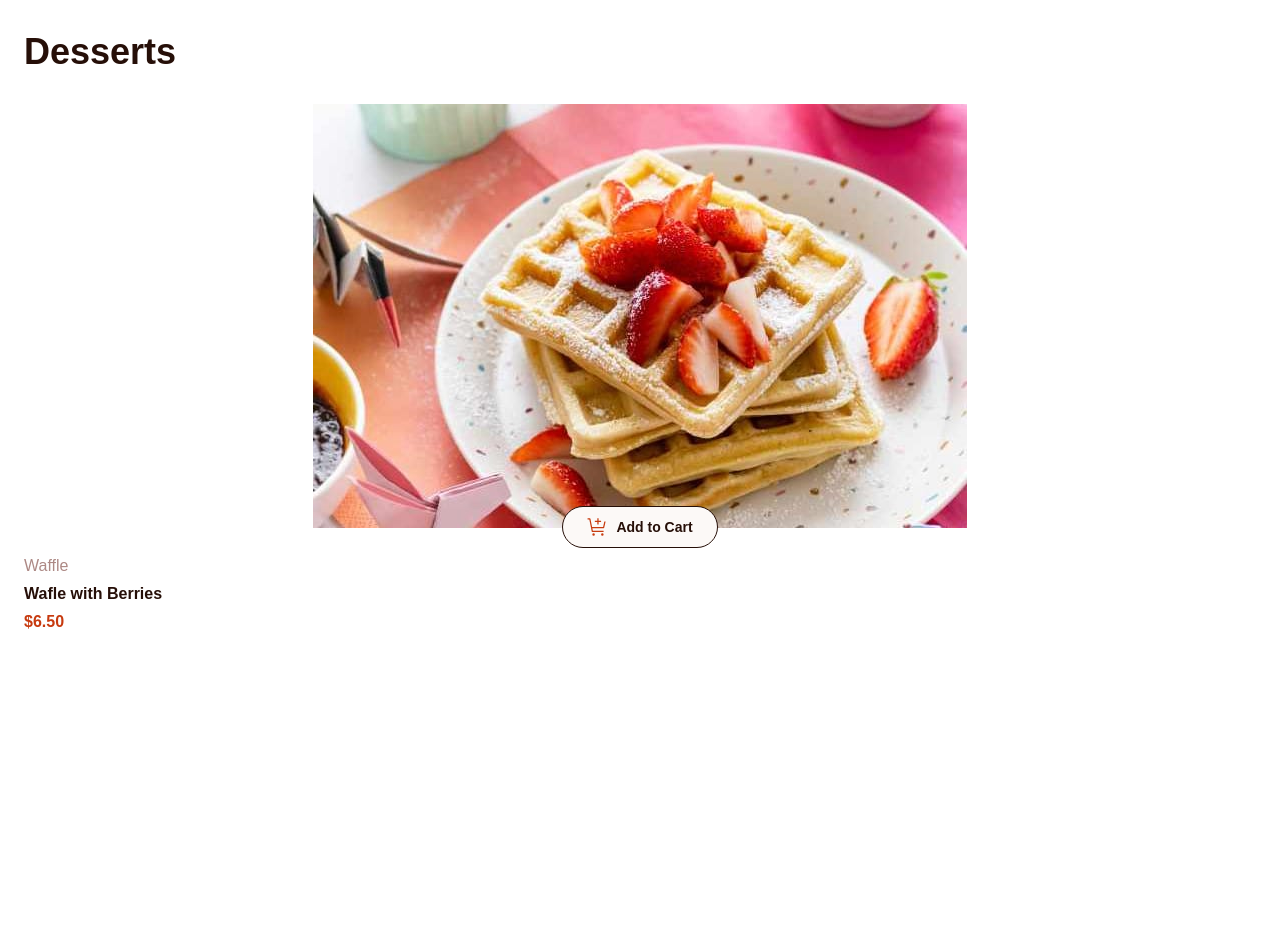
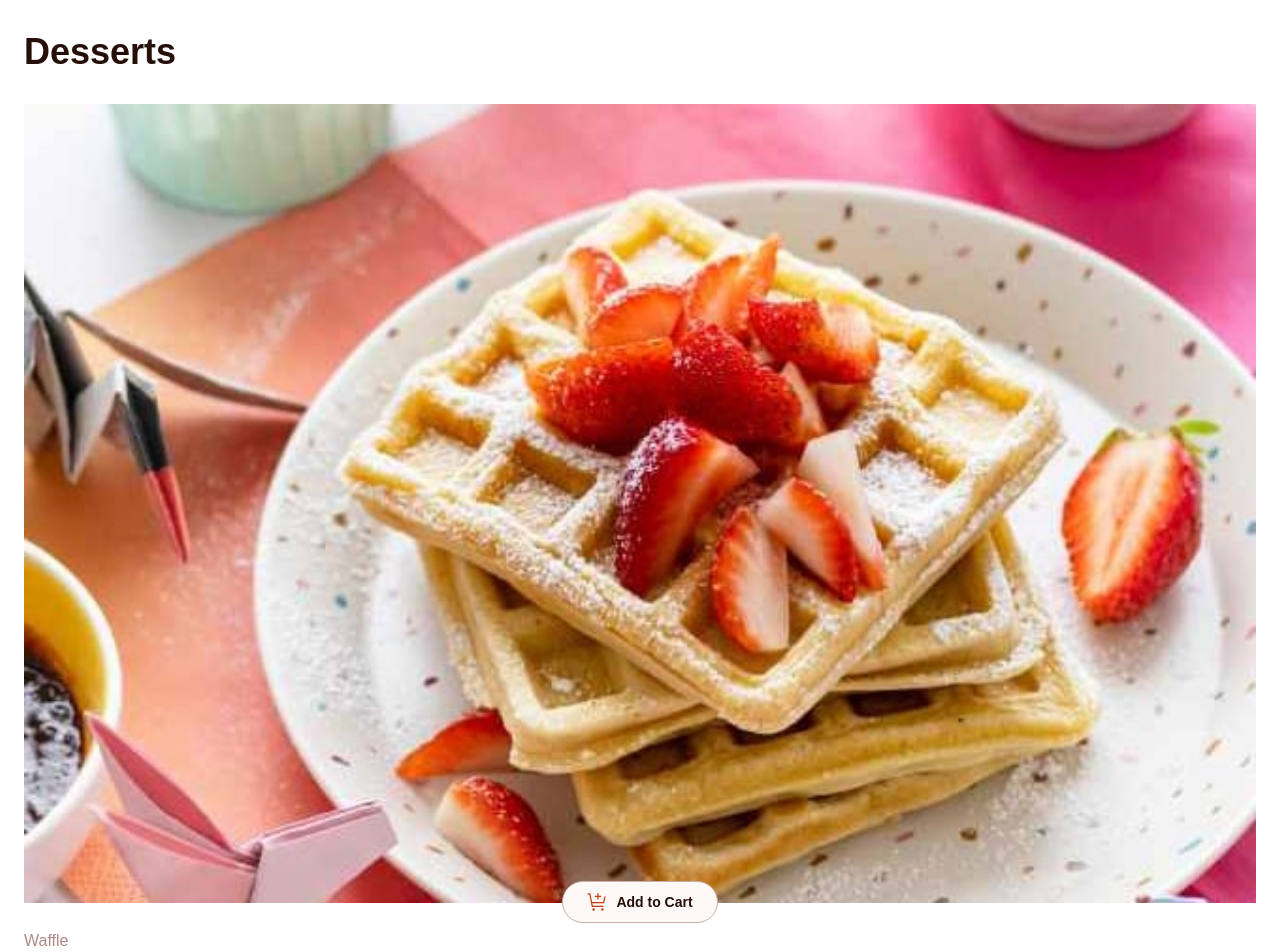
Before and after one commit to Udeme01/ProductFoodList, a React (Vite) app: page / in a window 1280 px wide. Shown: the top 952 px of the page. Before the commit the page ends 800 px from the top, so only its background shows below. Built offline with nearby package versions, Linux system fonts and the light colour scheme.

Commit message:
created a desserts component to for my desserts lists

```diff
--- a/src/components/Desserts.jsx
+++ b/src/components/Desserts.jsx
@@ -1,24 +1,74 @@
+import { useState, useEffect } from "react";
 import waffleImg from "../assets/images/image-waffle-mobile.jpg";
-import cartIconAdd from "../assets/images/icon-add-to-cart.svg";
+import addToCart from "../assets/images/icon-add-to-cart.svg";
+
+// import { fetchDesserts } from "../http";
 
 const Desserts = () => {
+  const [dessertLists, setDessertLists] = useState([]);
+  const [isFetching, setIsFetching] = useState(false);
+  const [error, setError] = useState();
+
+  useEffect(() => {
+    const fetchDesserts = async () => {
+      try {
+        setIsFetching(true);
+
+        const response = await fetch("http://localhost:5173/data.json");
+        const resData = await response.json();
+
+        if (!response.ok) {
+          throw new Error("Failed to fetch desserts");
+        }
+
+        console.log(resData);
+        setDessertLists(resData);
+        setIsFetching(false);
+      } catch (error) {
+        console.log(error);
+        setError({
+          message:
+            error.message ||
+            "Could not fetch desserts, please try again later. ",
+        });
+        setIsFetching(false);
+      }
+      //   setIsFetching(false);
+    };
+
+    fetchDesserts();
+  }, []);
+
   return (
     <main className="font-redHat text-rose900 m-6">
       <h1 className="font-redHat700 text-4xl my-8">Desserts</h1>
 
       <section>
-        <div className="relative flex flex-col items-center">
-          <img src={waffleImg} />
-          <button className="absolute -bottom-5 font-redHat600 text-rose900 text-sm bg-rose50 flex items-center justify-center px-6 py-[10px] border rounded-full">
-            <img src={cartIconAdd} className="mr-2" />
+        <ul>
+          {isFetching && <p>Fetching desserts lists...</p>}
+          {!isFetching && (
+            <li>
+              <div className="relative flex flex-col">
+                <img src={waffleImg} alt="Waffle with Berries" />
+                <button className="absolute -bottom-5 font-redHat600 text-rose900 text-sm bg-rose50 flex self-center justify-self-center px-6 py-[10px] border border-rose300 rounded-full">
+                  <img
+                    src={addToCart}
+                    alt="icon-add-to-cart"
+                    className="mr-2"
+                  />
                   Add to Cart
                 </button>
               </div>
               <div className="leading-7 mt-6">
                 <p className="text-rose400">Waffle</p>
-          <h3 className="text-rose900 font-redHat600">Wafle with Berries</h3>
+                <h3 className="text-rose900 font-redHat600">
+                  Waffle with Berries
+                </h3>
                 <p className="text-red font-redHat600">$6.50</p>
               </div>
+            </li>
+          )}
+        </ul>
       </section>
     </main>
   );
```
Lines whose indentation alone changed are shown as unchanged.
